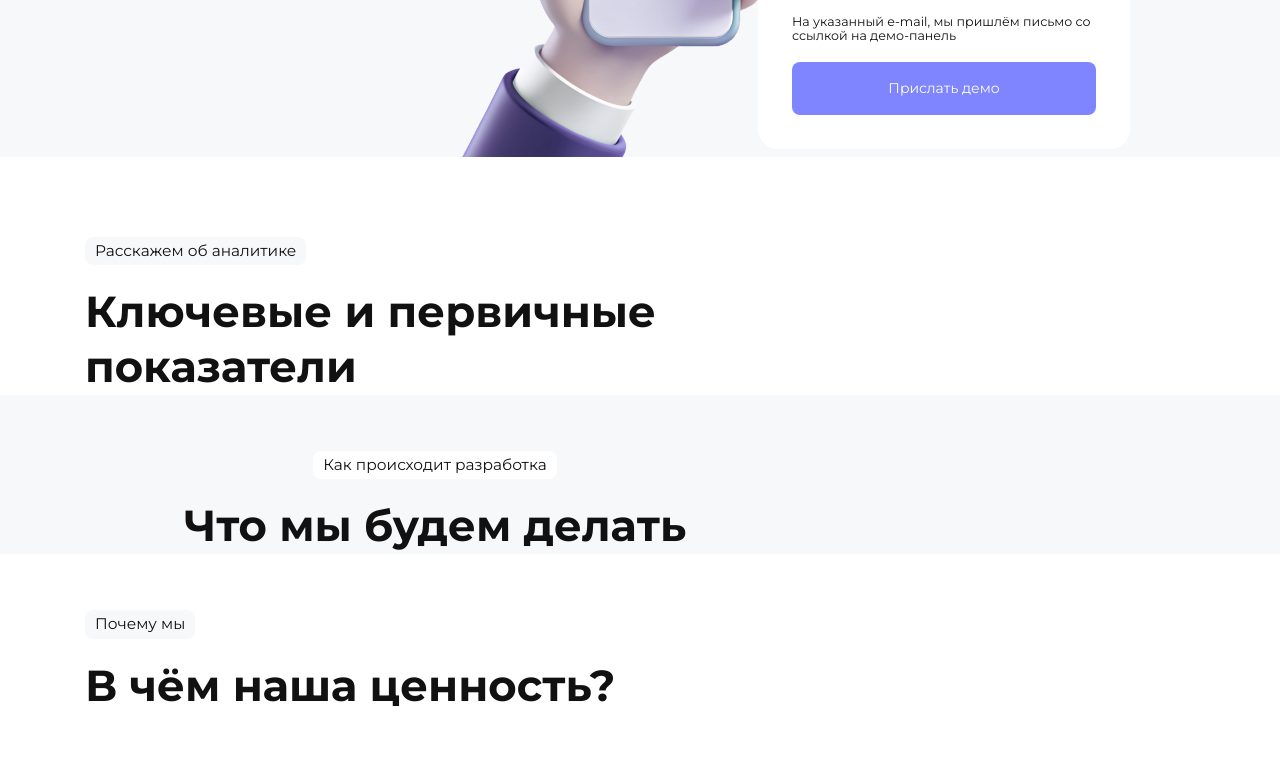
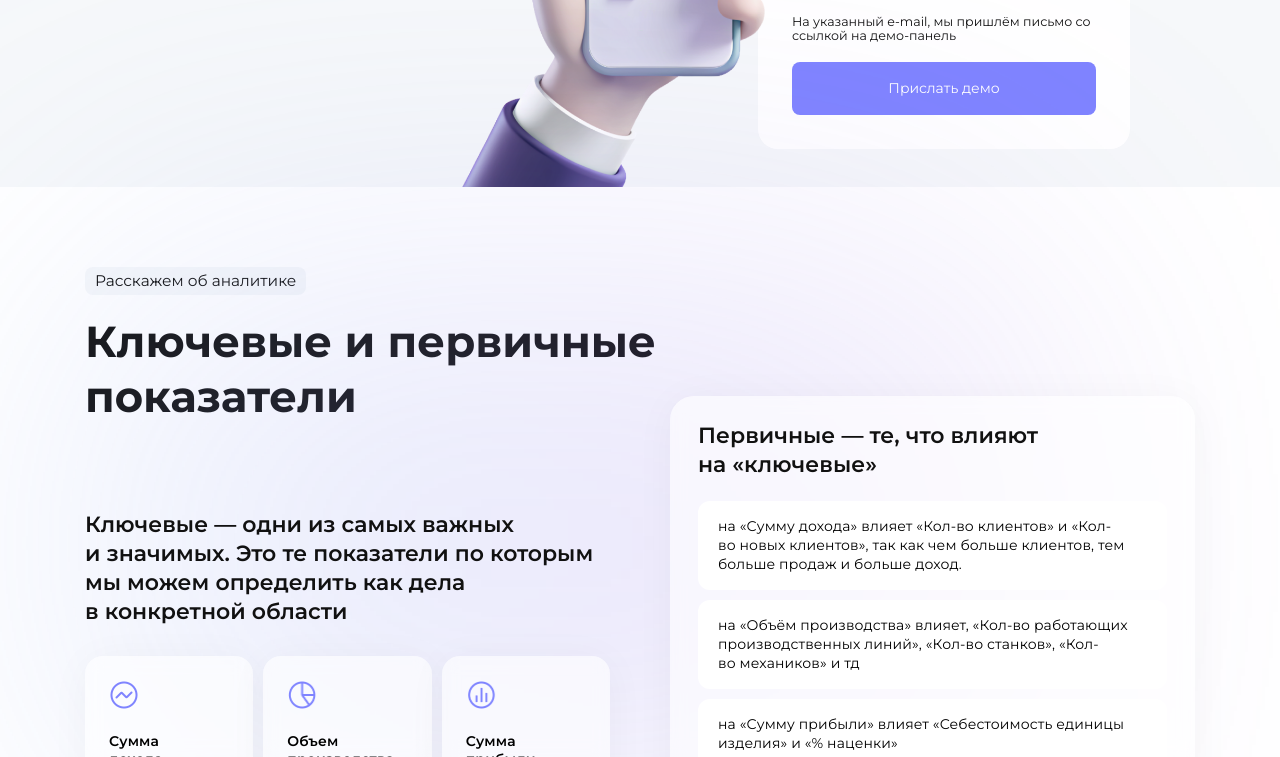
Before and after one commit to Slav4ik888/rhythm-landing, a plain HTML site: page public/index.html in a window 1280 px wide. Shown: the part 5974-6731 px from the top of the page. Drawn offline with Linux system fonts and the light colour scheme; files whose address does not match are found by name.

Commit message:
2024-06-13 add primary-secondary

```diff
--- a/css/get-demo.css
+++ b/css/get-demo.css
@@ -1,3 +1,7 @@
+:root {
+  --get-demo-content-width: 980px;
+}
+
 /* Order demo */
 .get-demo {
   display: flex;
@@ -8,7 +12,7 @@
   isolation: isolate;
 
   /* width: 1920px; */
-  height: 520px;
+  height: 550px;
   background: rgba(196, 208, 222, 0.15);
 }
 
@@ -18,7 +22,7 @@
   flex-direction: row;
   justify-content: space-between;
   align-items: flex-start;
-  width: 980px;
+  width: var(--get-demo-content-width);
   height: 100%;
 }
 
--- a/css/index.css
+++ b/css/index.css
@@ -7,5 +7,6 @@
 @import "./usefull-for-business.css";
 @import "./use-examples.css";
 @import "./get-demo.css";
+@import "./primary-secondary.css";
 @import "./dev-timeline.css";
 @import "./animation.css";
--- /dev/null
+++ b/css/primary-secondary.css
@@ -0,0 +1,168 @@
+:root {
+  --primary-secondary-box-width: 525px;
+}
+
+.primary-secondary {
+  position: relative;
+  height: 600px;
+}
+
+/* content */
+.primary-secondary .content-box {
+  display: flex;
+  flex-direction: row;
+  align-items: flex-end;
+  justify-content: space-between;
+  padding: 0px;
+  gap: 60px;
+
+  width: var(--container);
+  height: 371px;
+}
+
+/* left */
+.primary-secondary .content-box .left-box {
+  display: flex;
+  flex-direction: column;
+  align-items: flex-start;
+  padding: 0px;
+  gap: 30px;
+
+  width: var(--primary-secondary-box-width);
+  height: 286px;
+  z-index: 1;
+}
+
+/* Ключевые — одни из самых важных и значимых. Это те показатели по которым мы можем определить как дела в конкретной области */
+.primary-secondary .content-box .description {
+  /* width: 525px;
+  height: 116px; */
+  font-family: 'Montserrat-SemiBold';
+  font-style: normal;
+  font-weight: 700;
+  font-size: 22px;
+  line-height: 132%; /* or 29px */
+  color: #111111;
+}
+
+/* list */
+.primary-secondary .content-box .left-box .list {
+  display: flex;
+  flex-direction: row;
+  flex-wrap: wrap;
+  align-items: flex-start;
+  align-content: flex-start;
+  padding: 0px;
+  gap: var(--gap-base);
+  isolation: isolate;
+  /* width: 525px;*/
+  height: 140px;
+}
+
+/* 1 */
+.primary-secondary .content-box .left-box .list .item {
+  display: flex;
+  flex-direction: column;
+  align-items: flex-start;
+  padding: 24px;
+  gap: 22px;
+
+  width: calc((var(--primary-secondary-box-width) - var(--gap-base) * 2) / 3); /* 168.33px;*/
+  /* height: 140px; */
+
+  background: rgba(255, 255, 255, 0.6);
+  box-shadow: 0px 4px 42px rgba(0, 0, 0, 0.04);
+  backdrop-filter: blur(8px);
+  border-radius: 18px;
+
+  z-index: 2;
+}
+
+/* icon */
+.primary-secondary .content-box .left-box .list .item .icon {
+  width: 30px;
+  height: 30px;
+}
+
+/* Сумма дохода */
+.primary-secondary .content-box .left-box .list .item-text {
+  width: 120px;
+
+  font-family: 'Montserrat-SemiBold';
+  font-style: normal;
+  font-weight: 600;
+  font-size: 1rem;
+  line-height: 130%; /* or 18px */
+  letter-spacing: 0.01em;
+  color: #000000;
+}
+
+
+/* right */
+.primary-secondary .content-box .right-box {
+  display: flex;
+  flex-direction: column;
+  align-items: flex-start;
+  padding: 25px 28px;
+  gap: 22px;
+
+  width: var(--primary-secondary-box-width);
+  height: 400px;
+
+  background: rgba(255, 255, 255, 0.6);
+  box-shadow: 0px 4px 42px rgba(0, 0, 0, 0.04);
+  backdrop-filter: blur(8px);
+  border-radius: 24px;
+  z-index: 1;
+}
+
+/* right-box list */
+.primary-secondary .content-box .right-box .list {
+  display: flex;
+  flex-direction: column;
+  align-items: flex-start;
+  padding: 0px;
+  gap: 10px;
+  isolation: isolate;
+
+  width: calc(var(--primary-secondary-box-width) * 0,89); /* 469px; */
+  /* height: 241px; */
+}
+
+/* 01 */
+.primary-secondary .content-box .right-box .list .item {
+  display: flex;
+  flex-direction: column;
+  justify-content: center;
+  align-items: flex-start;
+  padding: 16px 20px;
+  gap: 22px;
+
+  width: 100%;
+  /* height: 80px; */
+
+  border-radius: 12px;
+  font-family: 'Montserrat-Regular';
+  font-style: normal;
+  font-weight: 500;
+  font-size: 1rem;
+  line-height: 136%; /* or 19px */
+  letter-spacing: 0.01em;
+  background: #FFFFFF;
+  color: #000000;
+  z-index: 2;
+}
+
+/* background gradient */
+.primary-secondary .background {
+  position: absolute;
+  width: 922px;
+  height: 552px;
+  left: 0;
+  top: 0;
+
+  background: linear-gradient(90deg, #91B2F3 0%, #A074E9 100%);
+  opacity: 0.2;
+  filter: blur(150px);
+  z-index: 0;
+}
--- a/css/style.css
+++ b/css/style.css
@@ -43,14 +43,6 @@ body {
 :root {
   --container: 1110px;
   --gap-base: 10px;
-
-  --use-examples-content-width: 920px;
-  --use-examples-first-row-height: 600px;
-  --use-examples-first-row-frame-width: 730px;
-  --use-examples-first-row-frame-height: 410px;
-  --use-examples-first-row-slide-element: 20px;
-
-  --use-examples-second-row-height: 480px;
 }
 
 a {
--- a/css/use-examples.css
+++ b/css/use-examples.css
@@ -1,3 +1,12 @@
+:root {
+  --use-examples-content-width: 920px;
+  --use-examples-first-row-height: 600px;
+  --use-examples-first-row-frame-width: 730px;
+  --use-examples-first-row-frame-height: 410px;
+  --use-examples-first-row-slide-element: 20px;
+  --use-examples-second-row-height: 480px;
+}
+
 /* content */
 .use-examples-content {
   display: flex;
@@ -147,7 +156,7 @@
   gap: 2px;
 
   background: rgba(255, 255, 255, 0.6);
-  box-shadow: 0px 4px 42px rgba(0, 0, 0, 0.1);
+  box-shadow: 0px 4px 42px rgba(0, 0, 0, 0.08);
   backdrop-filter: blur(8px);
   border-radius: 20px;
   z-index: 1;
--- a/public/index.html
+++ b/public/index.html
@@ -550,13 +550,51 @@
     </div>
   </div>
 
-  <section class="container flex-left">
+  <!-- PRIMARY-SECONDARY -->
+  <section class="primary-secondary container flex-left">
     <div class="title-box flex-left">
       <div class="title-tag bg-grey">
         <span class="title-tag-text">Расскажем об аналитике</span>
       </div>
       <span class="title text-aling-left">Ключевые и первичные показатели</span>
     </div>
+    <div class="content-box">
+      <div class="left-box">
+        <div class="description">Ключевые — одни из самых важных и значимых. Это те показатели по которым мы можем определить как дела в конкретной области</div>
+        <div class="list">
+          <div class="item">
+            <img src="../assets/primary-secondary-1.png" class="icon" />
+            <div class="item-text">
+              <div>Сумма</div>
+              <div>дохода</div>
+            </div>
+          </div>
+          <div class="item">
+            <img src="../assets/primary-secondary-2.png" class="icon" />
+            <div class="item-text">Объем производства</div>
+          </div>
+          <div class="item">
+            <img src="../assets/primary-secondary-3.png" class="icon" />
+            <div class="item-text">Сумма прибыли</div>
+          </div>
+        </div>
+      </div>
+      <div class="right-box">
+        <div class="description">Первичные — те, что влияют на «ключевые»</div>
+        <div class="list">
+          <div class="item">
+            на «Сумму дохода» влияет «Кол-во клиентов» и «Кол-во новых клиентов», так как чем больше клиентов, тем больше продаж и больше доход.
+          </div>
+          <div class="item">
+            на «Объём производства» влияет, «Кол-во работающих производственных линий», «Кол-во станков», «Кол-во механиков» и тд
+          </div>
+          <div class="item">
+            на «Сумму прибыли» влияет «Себестоимость единицы изделия» и «% наценки»
+          </div>
+        </div>
+      </div>
+    </div>
+    <div class="background"></div>
   </section>
 
   <!-- DEVELOP TIMELINE -->
@@ -596,7 +634,7 @@
 </html>
 
 <!--
-  git add . && git commit -m "2024-06-13 add animation style" && git push origin main
+  git add . && git commit -m "2024-06-13 add primary-secondary" && git push origin main
  -->
 <!--
   npm install postcss-cli postcss-import postcss-media-minmax postcss-csso
```
Also changed, not shown: assets/primary-secondary-1.png (added), assets/primary-secondary-2.png (added), assets/primary-secondary-3.png (added).
